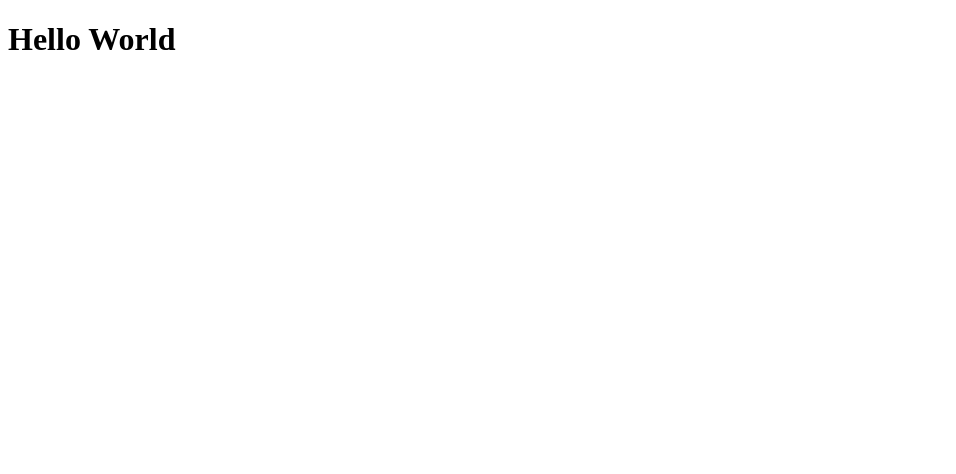
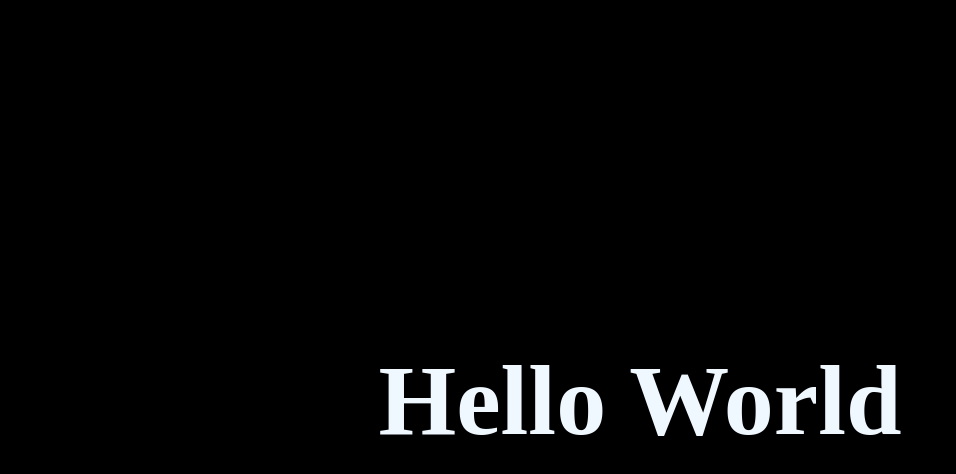
Before and after one commit to Fransch97/htmlcss-hello, a plain HTML site: page index.html in a window 1280 px wide. Shown: the whole page, without its empty margins (0-956 px from the left). Drawn offline with Linux system fonts and the light colour scheme.

Commit message:
add style to h1

```diff
--- /dev/null
+++ b/index.css
@@ -0,0 +1,23 @@
+*{
+    margin: 0;
+    padding: 0;
+    box-sizing: border-box;
+}
+
+body{
+    background-color: black;
+    position: relative;
+
+}
+div{
+    position: relative;
+    height: 100vh;
+}
+h1{
+    color: aliceblue;
+    position: absolute;
+    top: 50%;
+    left: 50%;
+    transform: translate(-50%, -50%);
+    font-size: 100px;
+}
--- a/index.html
+++ b/index.html
@@ -4,9 +4,12 @@
     <meta charset="UTF-8">
     <meta http-equiv="X-UA-Compatible" content="IE=edge">
     <meta name="viewport" content="width=device-width, initial-scale=1.0">
+    <link rel="stylesheet" href="index.css">
     <title>Document</title>
 </head>
 <body>
-    <h1>Hello World</h1>
+    <div>
+        <h1>Hello World</h1>
+    </div>
 </body>
 </html>
```
